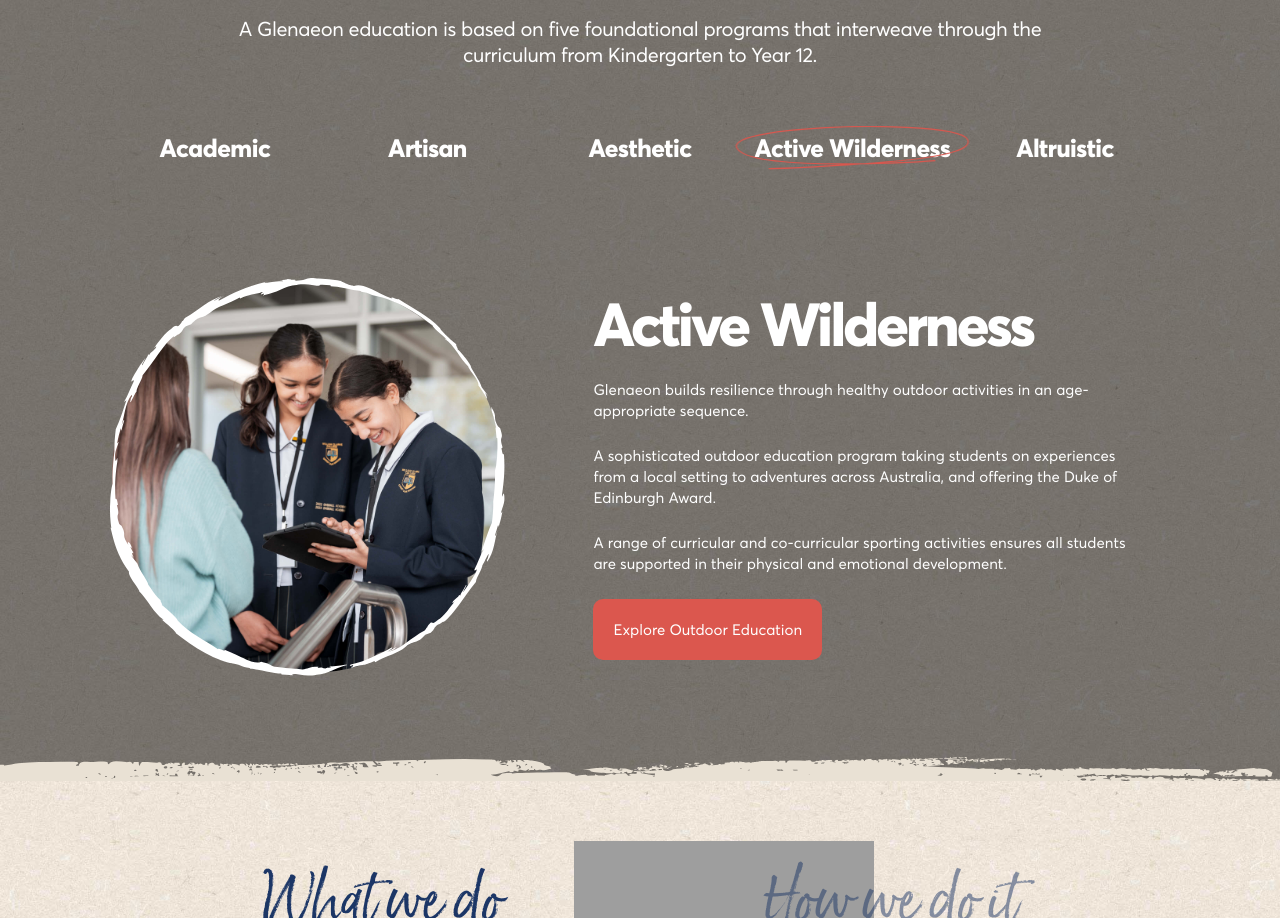
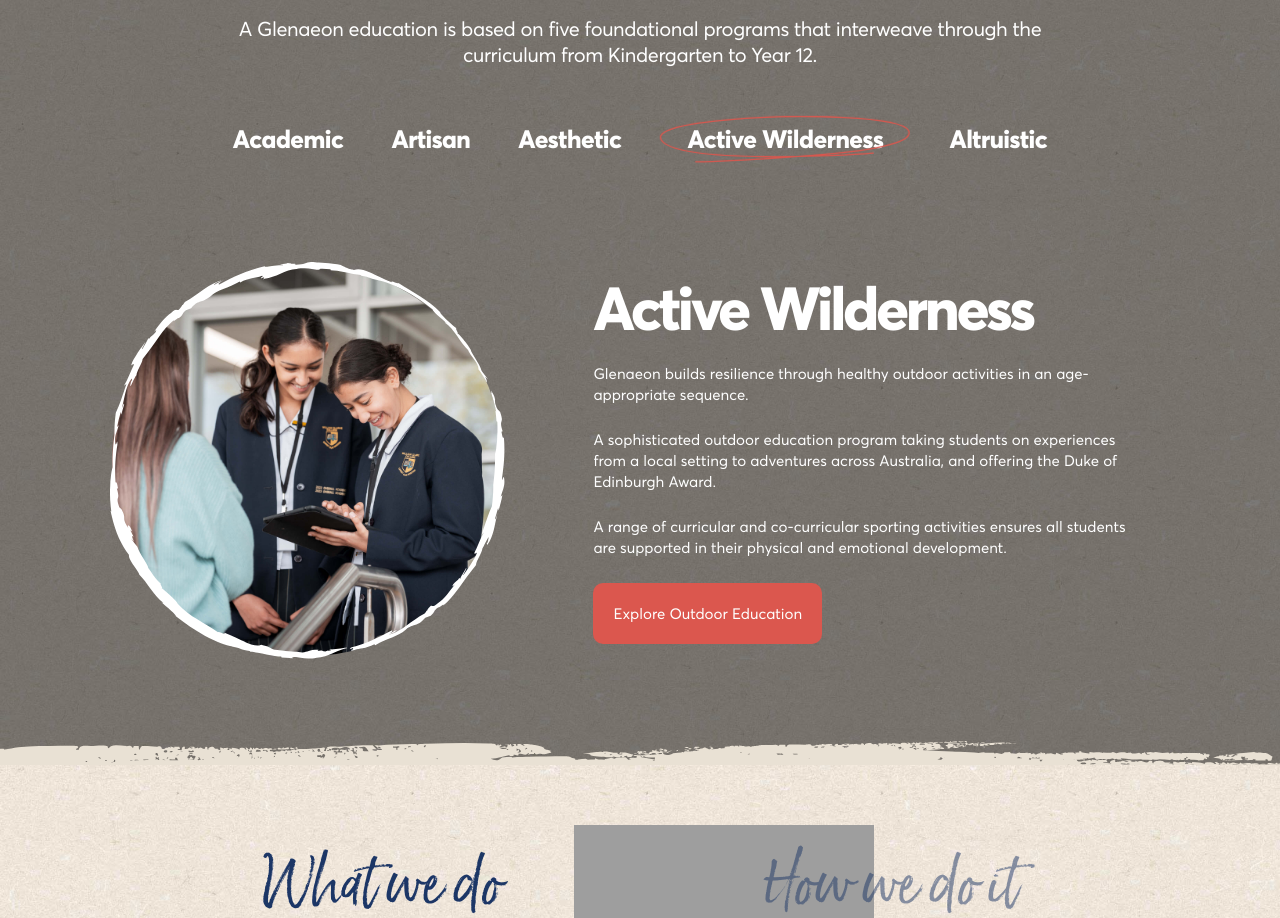
Before and after one commit to cybershades-common/glen-v2, a website: page index.html in a window 1280 px wide. Shown: the part 5720-6638 px from the top of the page. Drawn offline with nearby package versions, Linux system fonts and the light colour scheme; grey boxes are pictures that could not be loaded.

Commit message:
tab button bg

```diff
--- a/src/styles/_five-as-section.less
+++ b/src/styles/_five-as-section.less
@@ -119,6 +119,7 @@
     margin-top: 3.125rem;
     margin-bottom: @spacing-xl;
     flex-wrap: wrap;
+    gap: 1rem;
 
     @media (max-width: (@breakpoint-md - 1)) {
 
@@ -136,12 +137,10 @@
     color: @color-white;
     background: transparent;
     border: none;
-    flex: 1;
-
     cursor: pointer;
     transition: color @transition-base;
     position: relative;
-    padding: 1rem 0;
+    padding: 0 1rem;
 
     // &:hover {
     //   color: @color-coral;
@@ -149,6 +148,8 @@
     &--active {
       color: @color-white;
       position: relative;
+      width: 16.5rem;
+      height: 2.6875rem;
 
       &::after {
         position: absolute;
```
Also changed, not shown: src/styles/style.css.
